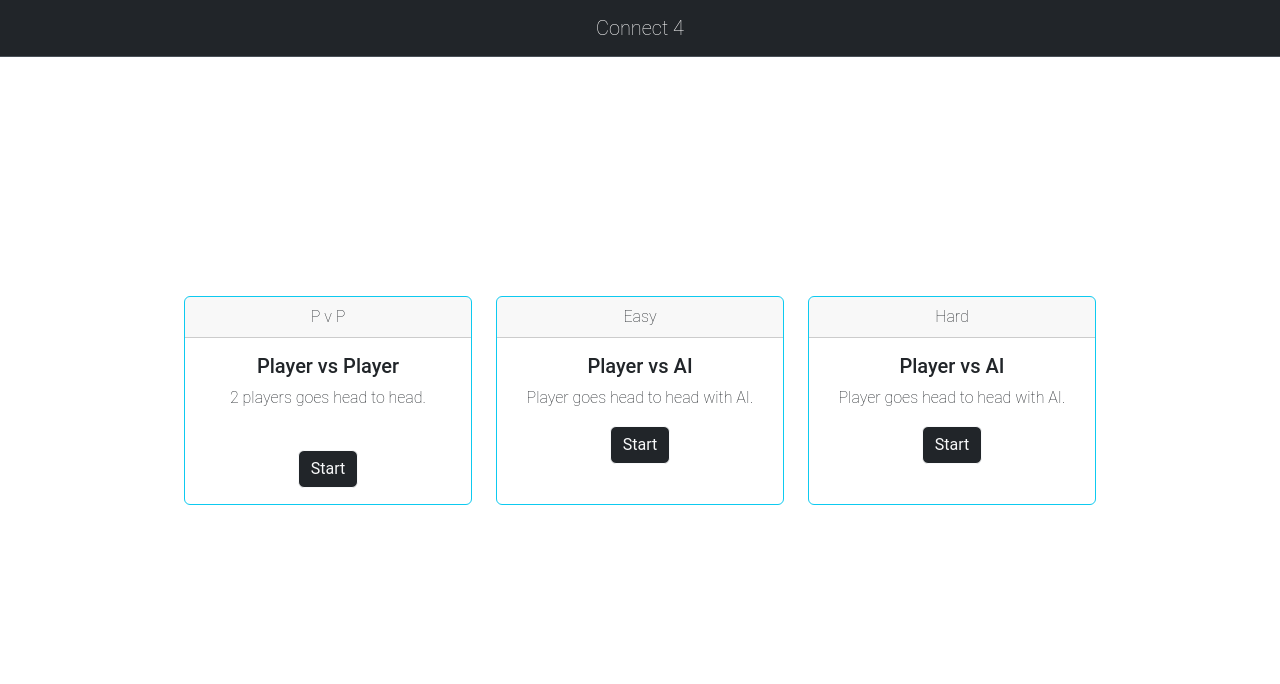
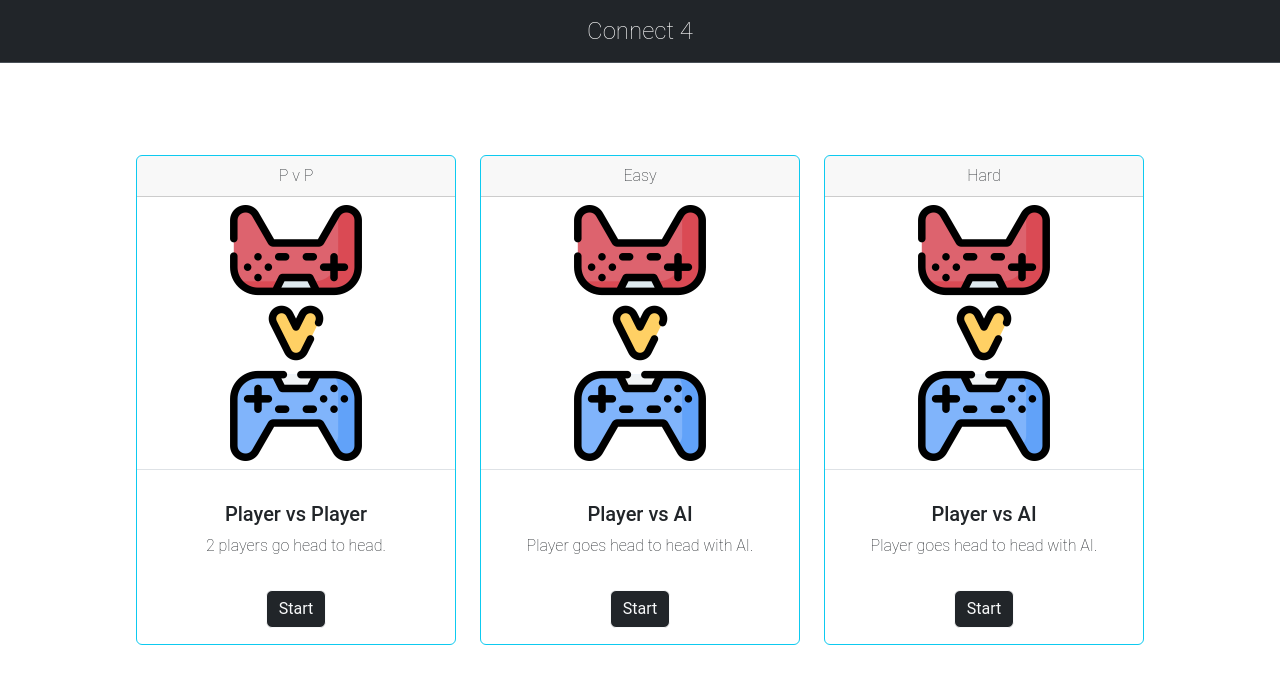
Before and after one commit to Rinzler8x/Connect-4, a React (Vite) app in the folder frontend/: page / in a window 1280 px wide. Shown: the top 684 px of the page. Built offline with nearby package versions, Linux system fonts and the light colour scheme.

Commit message:
modified the playing cards

```diff
--- a/frontend/src/components/Connect4AlphaBeta.jsx
+++ b/frontend/src/components/Connect4AlphaBeta.jsx
@@ -1,5 +1,5 @@
 import React, { useEffect, useState } from 'react';
-import './components stylesheets/styleConnect4AlphaBeta.css';
+// import './components stylesheets/styleConnect4AlphaBeta.css';
 
 function Connect4AlphaBeta() {
     const [board, setBoard] = useState([]);
--- a/frontend/src/components/Connect4MinMax.jsx
+++ b/frontend/src/components/Connect4MinMax.jsx
@@ -1,10 +1,14 @@
-import React, { useState } from 'react';
-import './components stylesheets/styleConnect4AlphaBeta.css';
+import React, { useEffect, useState } from 'react';
+// import './components stylesheets/styleConnect4AlphaBeta.css';
 
 function Connect4MinMax() {
     const [board, setBoard] = useState([]);
     const [topRowButtons, setTopRowButtons] = useState([0, 1, 2, 3, 4, 5, 6]);
     const [winnerMessage, setWinnerMessage] = useState("")
+
+    useEffect(() => {
+        handleReset();
+    }, [])
 
     const handleClick = (event) => {
         const buttonValue = event.target.value;
@@ -65,13 +69,14 @@ function Connect4MinMax() {
     return (
         <div className="container">
             <div className="center">
-                <div className="top-row">
+                <div className="d-grid d-md-block">
                     {topRowButtons.map((buttonValue, index) => (
                         <button
                             key={index}
                             value={buttonValue}
                             onClick={handleClick}
-                            className="top-row-button"
+                            type="button"
+                            className="btn btn-secondary me-2"
                         >
                             Column {buttonValue}
                         </button>
@@ -91,7 +96,7 @@ function Connect4MinMax() {
                 </div>
                 <div>
                     {winnerMessage && <p>{winnerMessage}</p>}
-                    <button onClick={handleReset}>Reset Game</button>
+                    <button onClick={handleReset} type="button" class="btn btn-secondary">Reset Game</button>
                 </div>
             </div>
         </div>
--- a/frontend/src/components/NavBar.jsx
+++ b/frontend/src/components/NavBar.jsx
@@ -6,7 +6,7 @@ function NavBar() {
         <>
             <nav className="navbar bg-dark fixed-top border-bottom border-body " data-bs-theme="dark">
                 <div className="container-fluid">
-                    <Link className="navbar-brand tabs" to="/">
+                    <Link className="navbar-brand tabs fs-4" to="/">
                         {/* <img src="/docs/5.3/assets/brand/bootstrap-logo.svg" alt="Logo" width="30" height="24" className="d-inline-block align-text-top" /> */}
                         Connect 4
                     </Link>
--- a/frontend/src/components/PlayCards.jsx
+++ b/frontend/src/components/PlayCards.jsx
@@ -1,20 +1,21 @@
 import { Link } from "react-router-dom";
+import pvpImage from '../assets/pvp.png';
 
 function Card({ header, title, description, buttonMargin, path }) {
 
   return (
     <>
-      <div className="card border-info text-center" style={{ width: '18rem' }}>
+      <div className="card border-info text-center" style={{ width: '20rem' }}>
         <div className="card-header">{header}</div>
-        <div className="card-body">
-          <h5 className="card-title">{title}</h5>
+        <img src={pvpImage} className="card-img-top my-2 mx-auto" alt="image" style={{ width: '256px', height: '256px' }} />
+        <div className="card-body border-top">
+          <h5 className="card-title mt-3">{title}</h5>
           <p className="card-text">{description}</p>
           <Link to={path} className={buttonMargin}>Start</Link>
         </div>
       </div >
     </>
   );
-
 }
 
 
@@ -29,8 +30,8 @@ function PlayCard() {
             <Card
               header={"P v P"}
               title={"Player vs Player"}
-              description={"2 players goes head to head."}
-              buttonMargin={"btn btn-dark btn-outline-light mt-4"}
+              description={"2 players go head to head."}
+              buttonMargin={"btn btn-dark btn-outline-light mt-3"}
               path={"/connect4/?gameMode=pvp"} />
           </div>
 
@@ -40,7 +41,7 @@ function PlayCard() {
               header={"Easy"}
               title={"Player vs AI"}
               description={"Player goes head to head with AI."}
-              buttonMargin={"btn btn-dark btn-outline-light"}
+              buttonMargin={"btn btn-dark btn-outline-light mt-3"}
               path={"/connect4/?gameMode=easy"} />
           </div>
 
@@ -50,13 +51,13 @@ function PlayCard() {
               header={"Hard"}
               title={"Player vs AI"}
               description={"Player goes head to head with AI."}
-              buttonMargin={"btn btn-dark btn-outline-light"}
+              buttonMargin={"btn btn-dark btn-outline-light mt-3"}
               path={"/connect4/?gameMode=hard"} />
           </div>
-        </div>
+        </div >
       </div>
     </>
-  )
+  );
 }
 
 export default PlayCard;
--- a/frontend/src/pages/Connect4.jsx
+++ b/frontend/src/pages/Connect4.jsx
@@ -8,30 +8,15 @@ function Connect4() {
 
     const location = useLocation();
 
-    const useQuery = () => {
-        return new URLSearchParams(location.search);
-    }
-
-    const query = useQuery();
+    const query = new URLSearchParams(location.search);
     const gameMode = query.get('gameMode');
 
     return (
         <>
             <NavBar />
-            if(gameMode === 'pvp'){
-                console.log("pvp")
-                // <Connect4PvP />
-            }
-
-            if(gameMode === 'easy'){
-                console.log("easy")
-                // <Connect4MinMax />
-            }
-
-            if(gameMode === 'hard'){
-                console.log("hard")
-                // <Connect4AlphaBeta />
-            }
+            {gameMode === 'pvp' && <Connect4PvP />}
+            {gameMode === 'easy' && <Connect4MinMax />}
+            {gameMode === 'hard' && <Connect4AlphaBeta />}
         </>
     );
 }
```
Also changed, not shown: frontend/src/assets/pvp.png (added).
